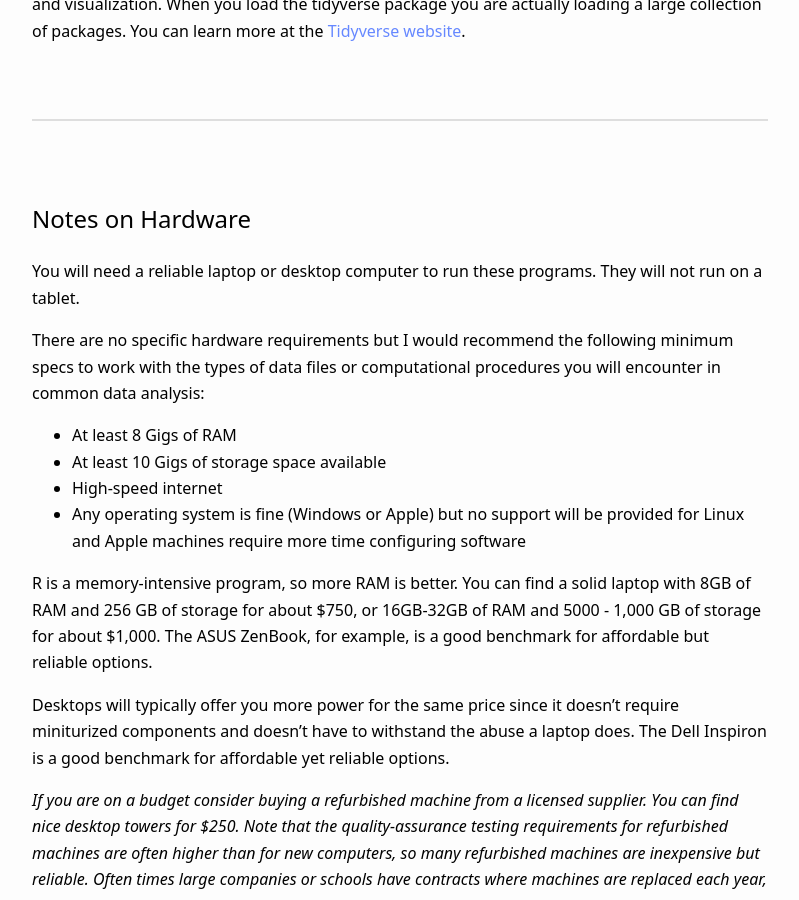
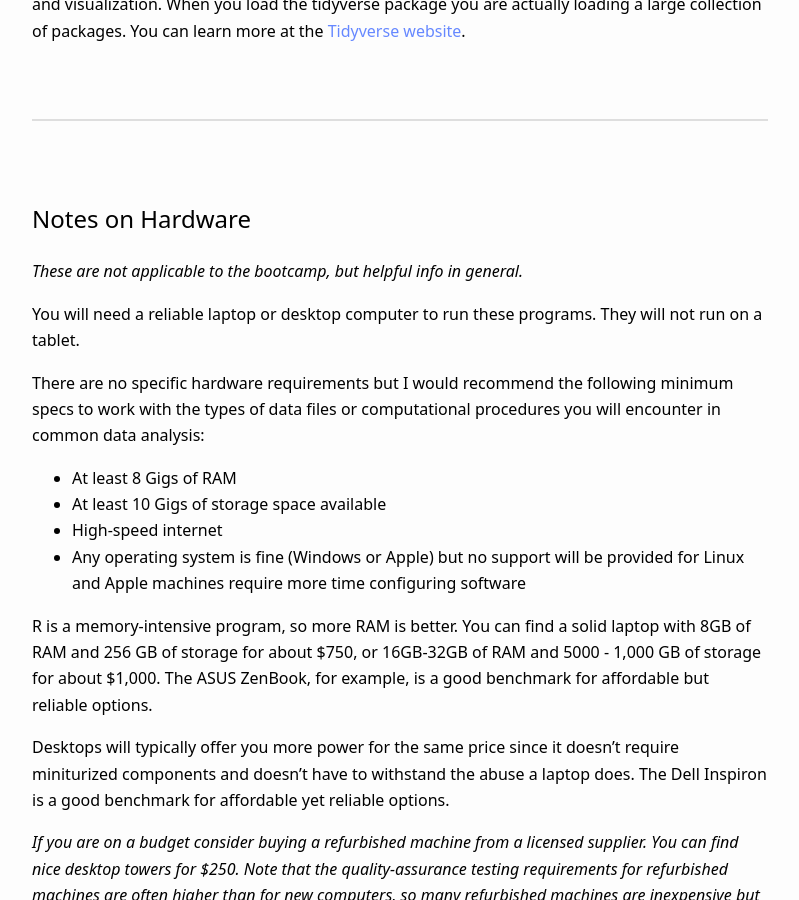
Before and after one commit to Nonprofit-Open-Data-Collective/r-crash-course, a Jekyll site: the page built from packages.md, in a window 1280 px wide and 900 px high, scrolled down 1125 px. Shown: the whole window, without its empty margins (240-1039 px from the left). Built offline with Jekyll 4.4.1, drawn with Linux system fonts in a browser that asks for light colours; our own code applies the rules of GitHub Pages for plain Markdown files.

Commit message:
Update packages.md

```diff
--- a/packages.md
+++ b/packages.md
@@ -42,6 +42,8 @@ Note that the **tidyverse** is a core set of packages that you will consistently
 
 ## Notes on Hardware
 
+*These are not applicable to the bootcamp, but helpful info in general.*
+
 You will need a reliable laptop or desktop computer to run these programs. They will not run on a tablet.
 
 There are no specific hardware requirements but I would recommend the following minimum specs to work with the types of data files or computational procedures you will encounter in common data analysis:
```
